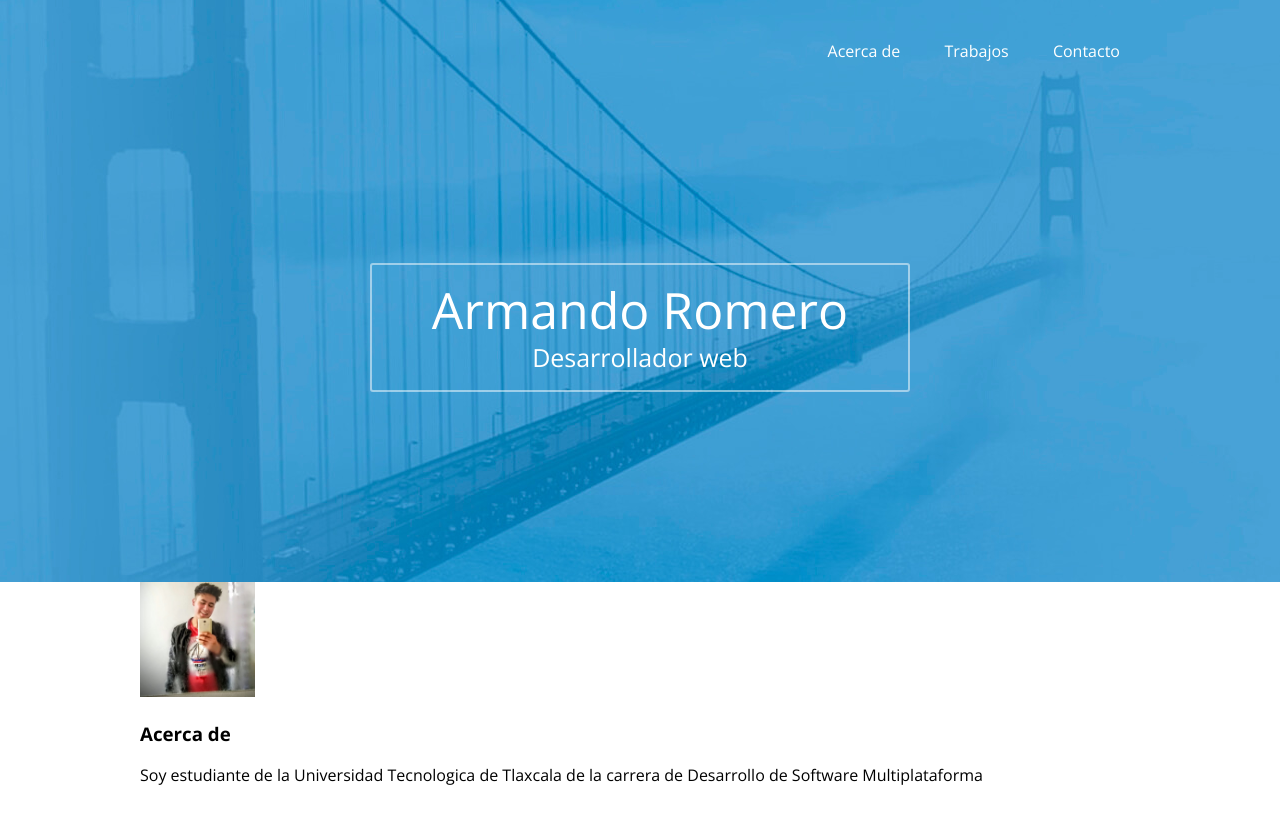
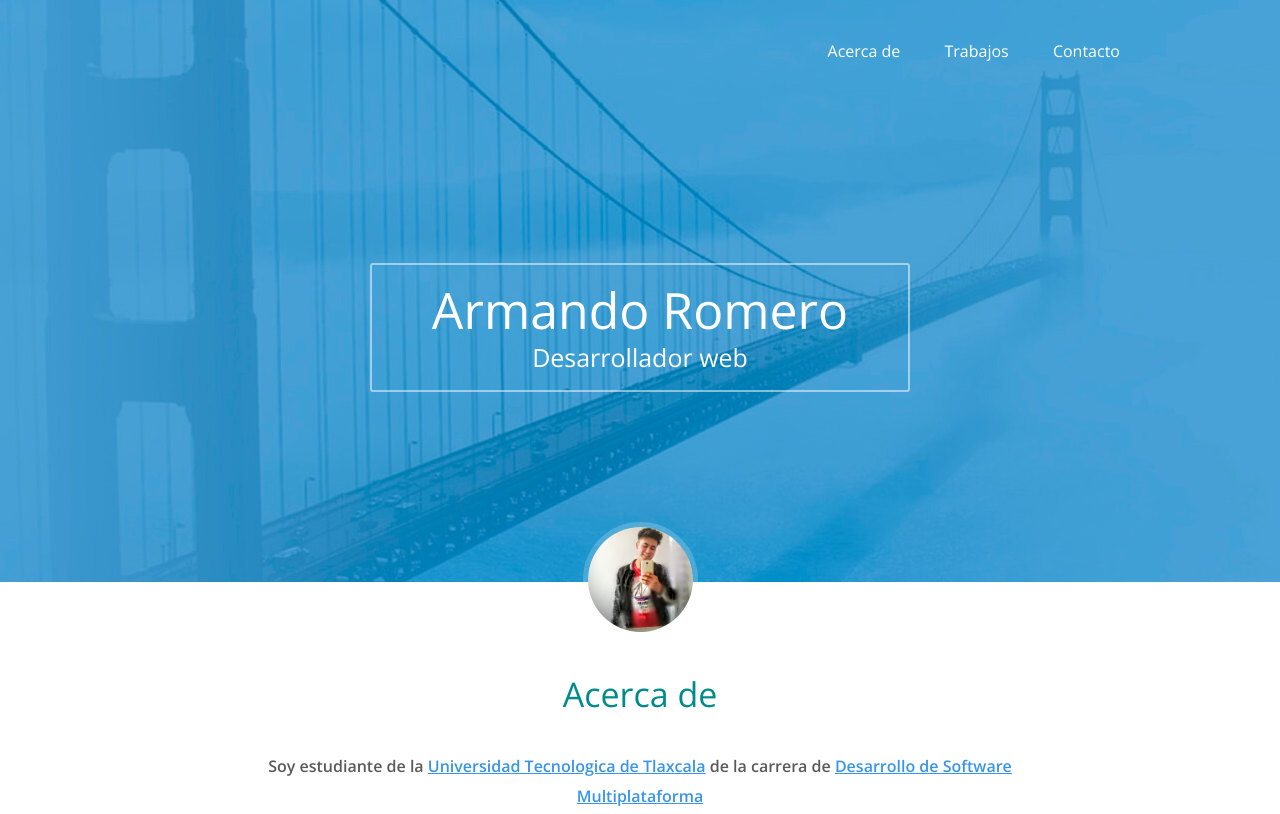
Before and after one commit to ArmandoRomero33/ArmandoRomero33.github.io, a plain HTML site: page index.html in a window 1280 px wide. Shown: the top 814 px of the page. Drawn offline with nearby package versions, Linux system fonts and the light colour scheme.

Commit message:
css acerca de

```diff
--- a/css/estilos.css
+++ b/css/estilos.css
@@ -85,3 +85,46 @@ header .menu a:hover{
     font-size: 25px;
     line-height: 25px;
  }
+
+  /* main */
+
+.main .contenedor{
+    overflow: visible;
+}
+
+ .main .acerca-de{
+     text-align: center;
+ }
+
+ .main .acerca-de .foto{
+     margin-top: -60px;
+ }
+
+ .main .acerca-de .foto img{
+     vertical-align: top;
+     border-radius: 50%;
+     border: 5px solid rgba(255,255,255,0.2);
+ }
+
+ .main .acerca-de .texto{
+     color: #5a5a5a;
+     font-weight: 600;
+     font-size: 1em;
+     line-height: 30px;
+     width: 80%;
+     margin: 40px auto 60px auto;
+ }
+
+ .main .acerca-de .texto .titulo{
+     font-size: 34px;
+     line-height: 34px;
+     margin-bottom: 40px;
+     font-weight: 300;
+     color:darkcyan;
+     text-align: center;
+ }
+
+ .main .acerca-de .texto .bold {
+    color: #3895ea;
+    text-decoration: underline;
+ }
```
Also changed, not shown: index.html (+1 -1 lines).
